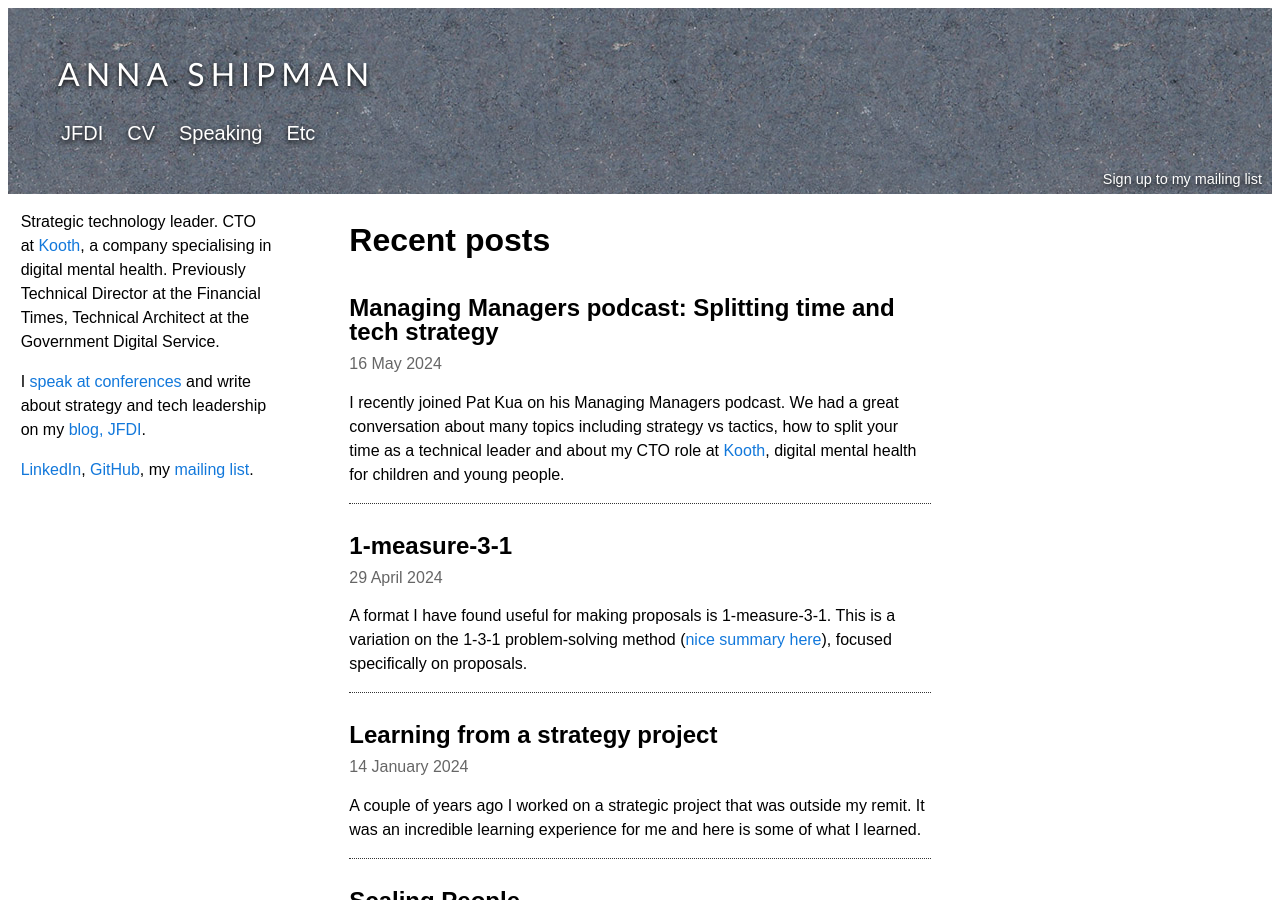
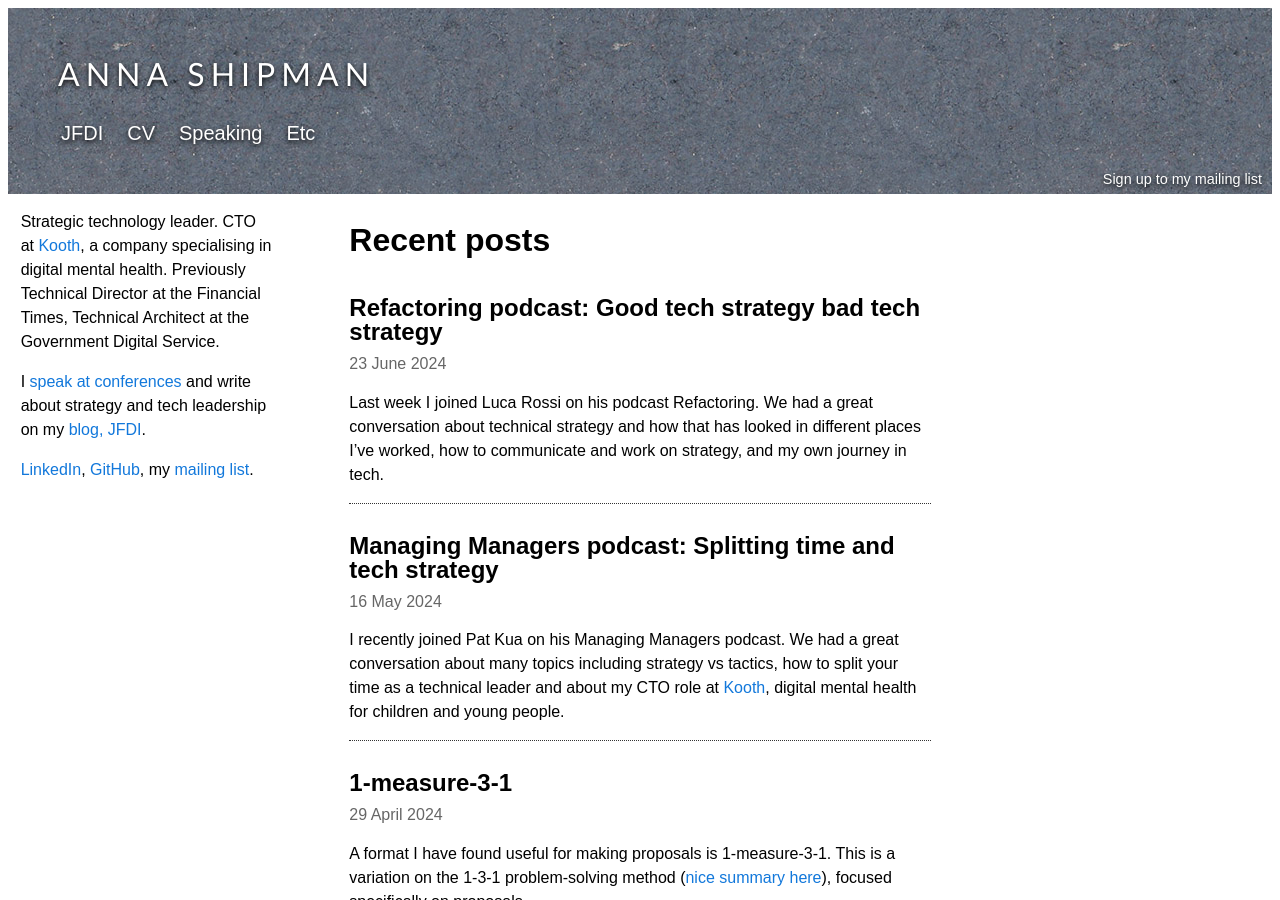
Before and after one commit to annashipman/annashipman.github.io, a Jekyll site: the page built from index.html, in a window 1280 px wide and 900 px high. Built offline with Jekyll 4.4.1, drawn with Linux system fonts in a browser that asks for light colours; some of the changed text lies outside the part shown.

Commit message:
Add refactoring podcast to site

```diff
--- /dev/null
+++ b/_posts/2024-06-23-refactoring-podcast.md
@@ -0,0 +1,10 @@
+---
+anchor_id: refactoring
+title: "Refactoring podcast: Good tech strategy bad tech strategy"
+tags: Leadership Strategy Speaking
+layout: blog_post
+---
+
+Last week I joined Luca Rossi on his podcast Refactoring. We had a great conversation about technical strategy and how that has looked in different places I've worked, how to communicate and work on strategy, and my own journey in tech.
+
+You can [watch the episode here](https://refactoring.fm/p/good-tech-strategy-bad-tech-strategy) or listen to it on <a href="https://open.spotify.com/show/7Luds9dmzZDoDC8Q7EMbSw">Spotify</a>, <a href="https://podcasts.apple.com/us/podcast/refactoring-podcast/id1719137305">Apple</a>, <a href="https://overcast.fm/itunes1719137305" rel>Overcast</a> or other podcast apps.
--- a/speaking.html
+++ b/speaking.html
@@ -4,6 +4,9 @@
 
 <div class="right-column">
 <h1>Conference talks & podcasts</h1>
+<h2><a href="/jfdi/refactoring-podcast.html">Refactoring podcast: Good tech strategy bad tech strategy</a></h2>
+<date>21st June 2024</date> <span class="conference-name">Refactoring podcast</span>
+<p>I joined Luca Rossi on his podcast to talk about strategy, leadership and my own journey in tech. <a href="/jfdi/refactoring-podcast.html">Write up</a>.</p>
 <h2><a href="/jfdi/managing-managers-podcast.html">Managing Managers podcast: Splitting time and tech strategy</a></h2>
 <date>11th May 2024</date> <span class="conference-name">Managing Managers podcast</span>
 <p>I joined Pat Kua on his podcast to talk about strategy vs tactics, how to manage your time as an engineering leader and about my role at Kooth. <a href="/jfdi/managing-managers-podcast.html">Write up</a>.</p>
```
